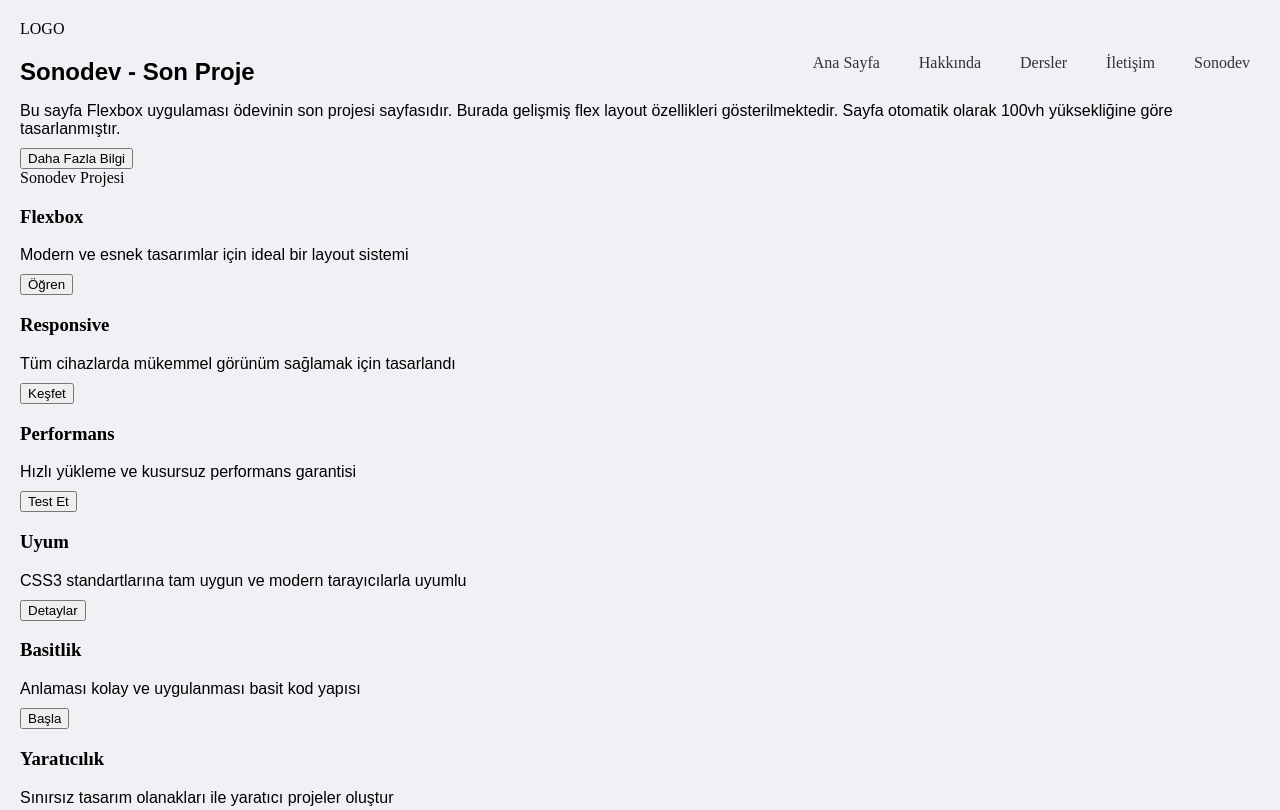
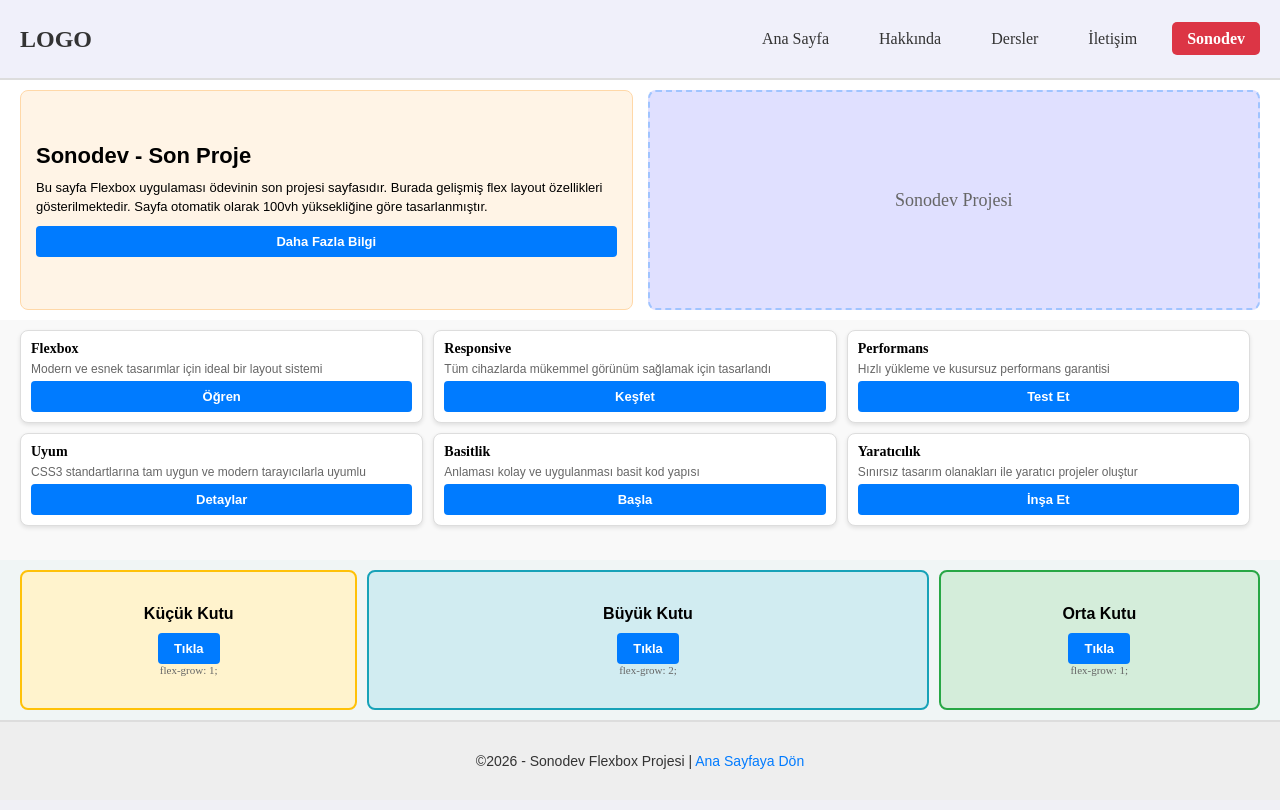
Before and after one commit to nurigelb/nuri-sari.github.io, a plain HTML site: page sonodev.html in a window 1280 px wide. Shown: the top 810 px of the page. Drawn offline with Linux system fonts and the light colour scheme.

Commit message:
Update style.css

```diff
--- a/style.css
+++ b/style.css
@@ -1,3 +1,37 @@
+/* ===== FLEXBOX UYGULAMASI ===== */
+
+/* ===== SCROLLBAR STİLLERİ ===== */
+/* WebKit Tarayıcılar (Chrome, Safari, Edge) */
+::-webkit-scrollbar {
+    width: 12px;
+}
+
+::-webkit-scrollbar-track {
+    background: #f1f1f1;
+}
+
+::-webkit-scrollbar-thumb {
+    background: #888;
+    border-radius: 6px;
+}
+
+::-webkit-scrollbar-thumb:hover {
+    background: #555;
+}
+
+/* Firefox */
+* {
+    scrollbar-width: thin;
+    scrollbar-color: #888 #f1f1f1;
+}
+
+/* ===== GENEL STILLER ===== */
+* {
+    margin: 0;
+    padding: 0;
+    box-sizing: border-box;
+}
+
 /* Grup Seçici (Ödev Gereksinimi) */
 h1, h2, p {
     font-family: Arial, sans-serif;
@@ -7,176 +41,233 @@ h1, h2, p {
 body {
     background-color: #f0f0f5;
     margin: 0;
-    padding: 20px;
+    padding: 0;
 }
 
-header {
-    background-color: #fff;
-    padding: 20px;
-    border-bottom: 2px solid #ddd;
-    text-align: left;
+/* ===== ANA WRAPPER - 100vh (Ödev Gereksinimi) ===== */
+.wrapper {
+    min-height: 100vh;
+    display: flex;
+    flex-direction: column;
+    /* İçerik ekranı aşarsa kaydırma çubuğu çıkar */
+    overflow-y: auto;
 }
 
-/* Hiyerarşik Seçici 1 (Ödev Gereksinimi) */
-nav ul {
-    list-style-type: none;
-    padding: 0;
-    float: right;
+/* Force visible vertical scrollbar on Sonodev page */
+body.sonodev-page {
+    overflow-y: scroll;
 }
 
-/* Menüyü Yatay Yapma (Ödev Gereksinimi) */
-nav li {
-    display: inline-block;
-    margin-left: 15px;
+/* ===== 1) NAVBAR - 10vh (Ödev Gereksinimi) ===== */
+.navbar {
+    height: 10vh;
+    background-color: #f0f0fa;
+    padding: 0 20px;
+    border-bottom: 2px solid #ddd;
+    display: flex;
+    justify-content: space-between;
+    align-items: center;
 }
 
-nav a {
+.logo {
+    font-size: 24px;
+    font-weight: bold;
+    color: #333;
+}
+
+/* Hiyerarşik Seçici (Ödev Gereksinimi) */
+.nav-links {
+    list-style-type: none;
+    display: flex;
+    gap: 20px;
+}
+
+.nav-links li a {
     text-decoration: none;
     color: #333;
-    padding: 5px 10px;
-    transition: 0.3s; /* Hover efekti için */
+    padding: 8px 15px;
+    transition: 0.3s;
+    border-radius: 4px;
 }
 
 /* Hover Efekti (Ödev Gereksinimi) */
-nav a:hover {
-    background-color: #e0e0ff;
+.nav-links li a:hover {
+    background-color: #d0e1ff;
     color: #000;
 }
 
-.intro {
-    background-color: #fdfdfd;
-    padding: 15px;
-    margin: 20px 0;
-    border: 1px solid #eee;
+/* Sonodev Butonu Özel Stili */
+.btn-sonodev {
+    background-color: #dc3545 !important;
+    color: white !important;
+    font-weight: bold !important;
+    border-radius: 5px !important;
 }
 
-.container {
-    width: 100%;
+.btn-sonodev:hover {
+    background-color: #c82333 !important;
 }
 
-/* İki Sütunlu Düzen (Ödev Gereksinimi) */
-.content, .sidebar {
-    display: inline-block;
-    vertical-align: top;
-    box-sizing: border-box;
-    padding: 20px;
-    border-radius: 8px;
-    min-height: 250px;
+/* ===== 2) HERO SECTION - 30vh (Ödev Gereksinimi) ===== */
+.hero {
+    height: 30vh;
+    padding: 10px 20px;
+    display: flex;
+    flex-direction: row;
+    justify-content: space-between;
+    align-items: stretch;
+    gap: 15px;
+    background-color: #fff;
 }
 
-/* Hiyerarşik Seçici 2 (Ödev Gereksinimi) */
-.content p {
-    line-height: 1.6;
-    text-align: justify;
-    font-size: 15px;
+.hero-content {
+    width: 50%;
+    display: flex;
+    flex-direction: column;
+    justify-content: center;
+    padding: 10px 15px;
+    background-color: #fff4e6;
+    border: 1px solid #ffd8a8;
+    border-radius: 8px;
 }
 
-.content {
-    width: 58%;
-    background-color: #fff4e6; /* Turuncumsu arka plan */
-    margin-right: 2%;
-    border: 1px solid #ffd8a8;
+.hero-content h1 {
+    font-size: 22px;
+    margin-bottom: 10px;
 }
 
-.sidebar {
-    width: 38%;
-    background-color: #e7f5ff; /* Mavimsi arka plan */
-    border: 1px solid #a5d8ff;
+.hero-content p {
+    font-size: 13px;
+    line-height: 1.4;
+    margin-bottom: 10px;
 }
 
-footer {
-    margin-top: 20px;
+.hero-image {
+    width: 50%;
+    background-color: #e0e0ff;
+    border: 2px dashed #a0c4ff;
+    border-radius: 8px;
+    display: flex;
+    align-items: center;
+    justify-content: center;
+    font-size: 18px;
+    color: #666;
+}
+
+/* ===== 3) KARTLAR BÖLÜMÜ - 30vh (Ödev Gereksinimi) ===== */
+.cards-section {
+    height: 30vh;
+    display: flex;
+    flex-wrap: wrap;
+    gap: 10px;
+    padding: 10px 20px;
+    background-color: #f9f9f9;
+    align-content: flex-start;
+}
+
+.card {
+    flex: 0 0 calc(33.333% - 10px);
+    background-color: #fff;
+    border: 1px solid #ddd;
+    border-radius: 8px;
+    padding: 10px;
+    display: flex;
+    flex-direction: column;
+    justify-content: space-between;
+    box-shadow: 0 2px 4px rgba(0,0,0,0.1);
+}
+
+.card h3 {
+    font-size: 14px;
+    margin-bottom: 5px;
+}
+
+.card p {
+    font-size: 12px;
+    color: #666;
+    margin-bottom: 5px;
+    flex-grow: 1;
+}
+
+/* ===== 4) FLEX GROW UYGULAMA - 20vh (Ödev Gereksinimi) ===== */
+.flex-grow-section {
+    height: 20vh;
+    display: flex;
+    gap: 10px;
+    padding: 10px 20px;
+    background-color: #f0f5f5;
+}
+
+.box {
+    display: flex;
+    flex-direction: column;
+    justify-content: center;
+    align-items: center;
+    border-radius: 8px;
+    border: 2px solid #666;
     text-align: center;
-    padding: 15px;
+    padding: 10px;
+    background-color: #fff;
+}
+
+.box-1 {
+    flex-grow: 1;
+    background-color: #fff3cd;
+    border-color: #ffc107;
+}
+
+.box-2 {
+    flex-grow: 2;
+    background-color: #d1ecf1;
+    border-color: #17a2b8;
+}
+
+.box-3 {
+    flex-grow: 1;
+    background-color: #d4edda;
+    border-color: #28a745;
+}
+
+.box p {
+    font-weight: bold;
+    font-size: 16px;
+    margin-bottom: 10px;
+}
+
+.box small {
+    font-size: 11px;
+    color: #666;
+}
+
+/* ===== 5) FOOTER - 10vh (Ödev Gereksinimi) ===== */
+.footer {
+    height: 10vh;
     background-color: #eee;
+    border-top: 2px solid #ddd;
+    display: flex;
+    justify-content: center;
+    align-items: center;
     font-size: 14px;
 }
-/* İletişim Formu Konteyner Ayarları */
-.contact-container {
-    width: 600px; /* Genişlik verildi */
-    max-width: 100%;
-    margin: 40px auto; /* Sayfayı ortalamak için margin: auto kullanıldı */
-    padding: 30px; /* Elemanların kenarlara yapışmaması için geniş iç boşluk */
-    border: 1px solid #e0e0e0; /* Belirgin kenarlık */
-    border-radius: 8px; /* Hafif köşe yuvarlaması */
-    background-color: #ffffff;
-    box-sizing: border-box;
+
+.footer p {
+    margin: 0;
+    color: #333;
 }
 
-.contact-container label {
-    display: block;
-    margin-bottom: 8px;
-    font-weight: 600;
-    color: #444;
+/* ===== BUTON STİLLERİ ===== */
+.btn {
+    padding: 8px 16px; /* Butonlar da orantılı görünmesi için biraz küçültüldü */
+    background-color: #007bff;
+    color: white;
+    border: none;
+    border-radius: 4px;
+    cursor: pointer;
+    transition: 0.3s;
+    font-size: 13px;
+    font-weight: bold;
 }
 
-/* Form Elemanlarına Toplu Müdahale */
-.contact-container input[type="text"],
-.contact-container input[type="email"],
-.contact-container input[type="password"],
-.contact-container select,
-.contact-container textarea {
-    width: 100%; /* Bulundukları alanın tamamını kaplamaları için */
-    padding: 12px; /* Ferah durması için iç boşluk */
-    margin-bottom: 20px; /* Altlarındaki elemanlarla aralarına boşluk */
-    border: 1px solid #ccc;
-    border-radius: 4px;
-    box-sizing: border-box;
-    font-family: inherit;
-}
-
-/* Radio ve Checkbox Alanları için Arka Plan */
-.form-group-box {
-    background-color: #f9f9f9;
-    padding: 15px;
-    border-radius: 4px;
-    margin-bottom: 20px;
-}
-
-/* Inline etiketlerin (radio/checkbox yanındaki yazılar) yan yana durması için */
-.contact-container .inline-label {
-    display: inline;
-    font-weight: normal;
-    margin-left: 5px;
-}
-
-.contact-container .file-input {
-    margin-bottom: 20px;
-    display: block;
-}
-
-/* Buton Gruplaması (Yan yana getirmek için) */
-.button-group {
-    display: flex;
-    gap: 15px;
-}
-
-/* Gönder ve Temizle Butonları Genel Ayarları */
-.btn-submit, .btn-reset {
-    flex: 1; /* Butonların eşit genişlikte alanı doldurması için */
-    padding: 15px 20px; /* Hem sağ-sol hem alt-üst geniş padding ile butonu büyütme */
-    border: none; /* Kenarlığı kaldırma */
-    border-radius: 5px;
-    font-size: 16px;
-    font-weight: bold;
-    color: white;
-    cursor: pointer;
-}
-
-/* Gönder Butonu Özel Stili */
-.btn-submit {
-    background-color: #007bff; /* Mavi arka plan */
-}
-
-.btn-submit:hover {
+.btn:hover {
     background-color: #0056b3;
 }
-
-/* Temizle Butonu Özel Stili */
-.btn-reset {
-    background-color: #dc3545; /* Kırmızı arka plan */
-}
-
-.btn-reset:hover {
-    background-color: #c82333;
-}
```
